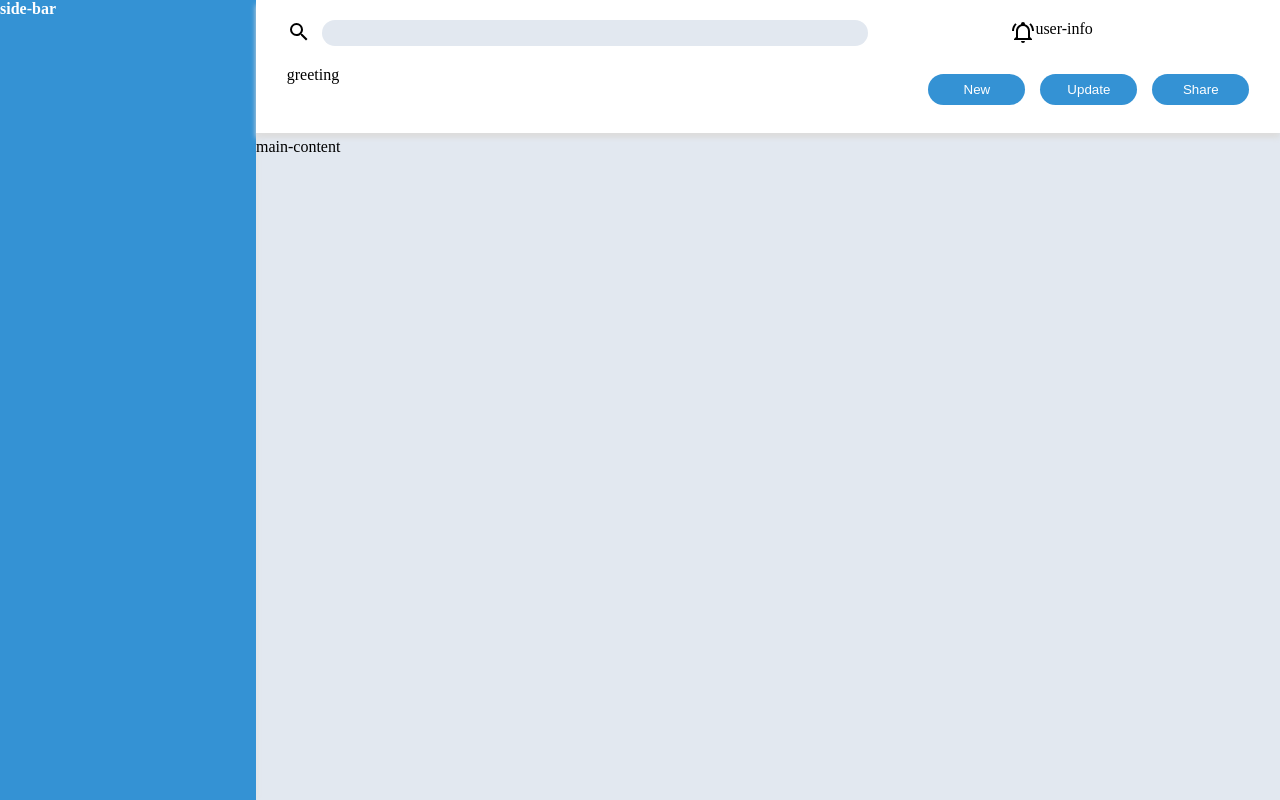
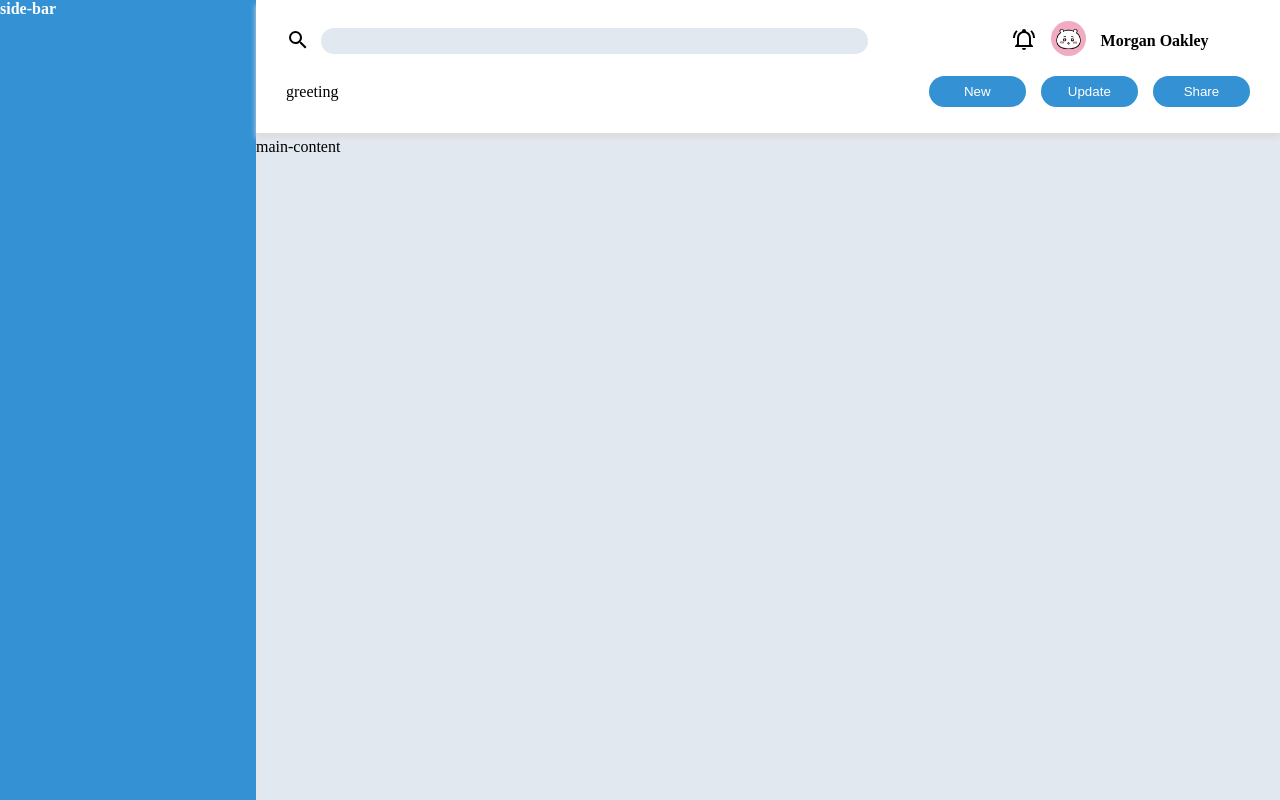
Before and after one commit to yoic1239/admin-dashboard, a plain HTML site: page index.html in a window 1280 px wide. Drawn offline with Linux system fonts and the light colour scheme.

Commit message:
Layout the user info in the header

```diff
--- a/index.html
+++ b/index.html
@@ -24,7 +24,10 @@
         </button>
       </div>
       <div class="user-info">
-        user-info
+        <div class="user-icon">
+          <img src="images/icon.png" alt="User icon">
+        </div>
+        <div class="username">Morgan Oakley</div>
       </div>
       <div class="greeting">greeting</div>
       <div class="buttons">
--- a/styles.css
+++ b/styles.css
@@ -17,10 +17,11 @@
   background-color: #FFF;
   grid-column: 2;
   box-shadow: 0 5px 5px #ddd;
-  padding: 2% 3%;
+  padding: 15px 30px;
 
   display: grid;
   grid-template: 1fr 1fr / 6fr 1fr 2fr;
+  align-items: center;
 }
 
 .search > form {
@@ -46,6 +47,23 @@
 .notice button {
   border: none;
   background: none;
+}
+
+.user-info {
+  display: grid;
+  grid-template-columns: 1fr 3fr;
+  gap: 15px;
+  align-items: center;
+  font-weight: bold;
+}
+
+.user-icon {
+  justify-self: right;
+}
+
+.user-icon img {
+  width: 35px;
+  border-radius: 18px;
 }
 
 .header > .buttons {
```
Also changed, not shown: images/icon.png (added).
